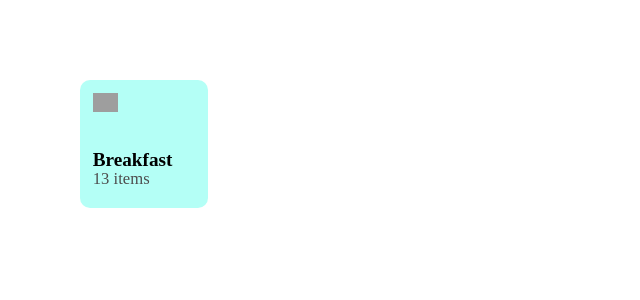
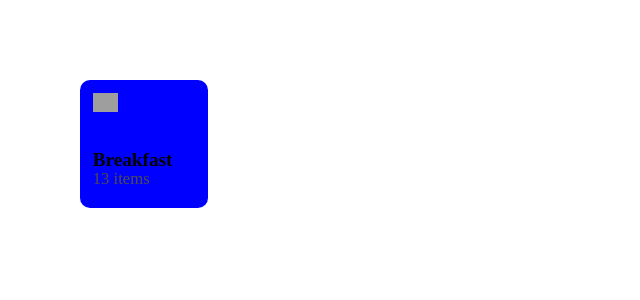
Before and after one commit to MaliVitha/POS, a React (Create React App) app in the folder pos-react-app/: page / in a window 1280 px wide. Shown: the top 300 px of the page, without its empty margins (0-640 px from the left). Built offline with nearby package versions, Linux system fonts and the light colour scheme; grey boxes are pictures that could not be loaded.

Commit message:
created color changed event

```diff
--- a/pos-react-app/src/components/FoodaTypeTile/FoodTypeTile.js
+++ b/pos-react-app/src/components/FoodaTypeTile/FoodTypeTile.js
@@ -1,21 +1,24 @@
-import React from 'react';
+import React, {useState} from 'react';
 import classes from './FoodTypeTile.module.css';
 import breakfast_image from '../../Assets/breakfast.png';
 
 const FoodTypeTile = () => {
 
+    const [mouseState , setMouseEntered]= useState(false);
    const mouseEnterHandler = () => {
-    console.log("Mouse entered");
+    setMouseEntered(true);
    };
 
    const mouseLeaveHandler = () => {
-    console.log("Mouse Leaved");
-   };
+    setMouseEntered(false);
+   }
 
   return (
-    <div className = {classes.outer}
+    <div
+    className = {classes.outer}
     onMouseEnter={mouseEnterHandler}
     onMouseLeave={mouseLeaveHandler}
+    style={{backgroundColor : !mouseState ? "blue" : "green"}}
     >
       <img className={classes.image} src= {breakfast_image} alt=''/>
      <div className={classes.titleHolder}>
```
